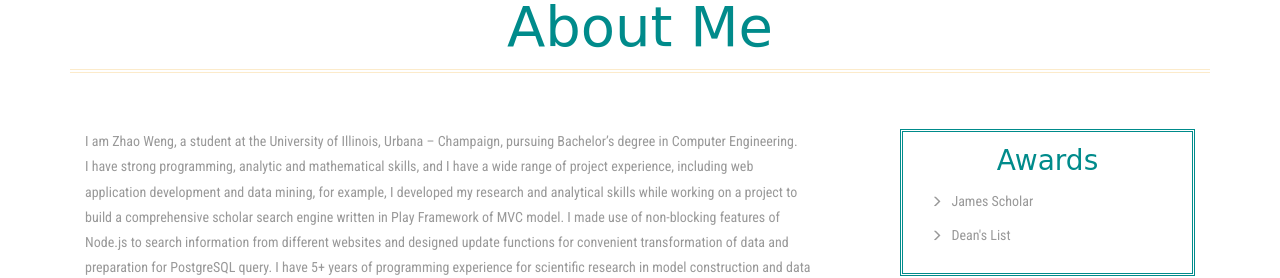
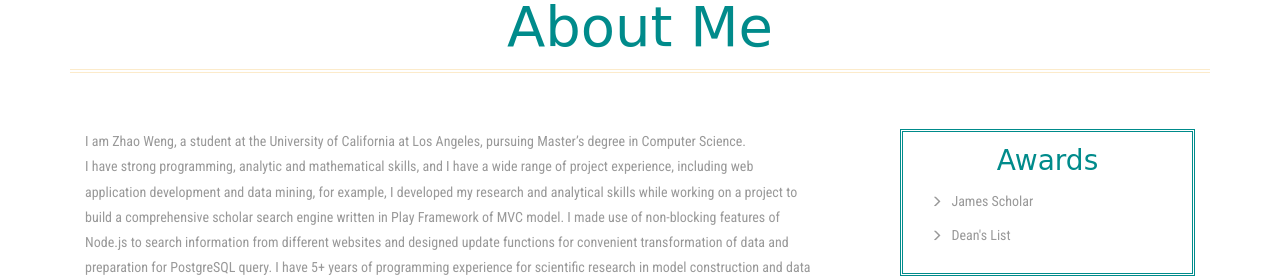
Before and after one commit to Zhao-Weng/Zhao-Weng.github.io, a plain HTML site: page index.html in a window 1280 px wide. Shown: the part 860-1138 px from the top of the page. Drawn offline with Linux system fonts and the light colour scheme; a web font is replaced by a local one.

Commit message:
update master's degree

```diff
--- a/index.html
+++ b/index.html
@@ -108,7 +108,7 @@ License URL: http://creativecommons.org/licenses/by/3.0/
 		<div class="container">
 			<h3 class="title"> About Me</h3>
 			<div class="col-md-8 about-left">
-				<p>I am Zhao Weng, a student at the University of Illinois, Urbana – Champaign, pursuing Bachelor’s degree in Computer Engineering. </p>
+				<p>I am Zhao Weng, a student at the University of California at Los Angeles, pursuing Master’s degree in Computer Science. </p>
 				<p>I have strong programming, analytic and mathematical skills, and I have a wide range of project experience, including web application development and data mining, for example, I developed my research and analytical skills while working on a project to build a comprehensive scholar search engine written in Play Framework of MVC model. I made use of non-blocking features of Node.js to search information from different websites and designed update functions for convenient transformation of data and preparation for PostgreSQL query.  I have 5+ years of programming experience for scientific research in model construction and data analysis, strong knowledge of computer science, mathematics and statistics, and programming skills in Java, Python, C++, C, Javascript, MATLAB, Database SQL.</p>
 			</div>
 			<div class="col-md-4 about-right">
```
